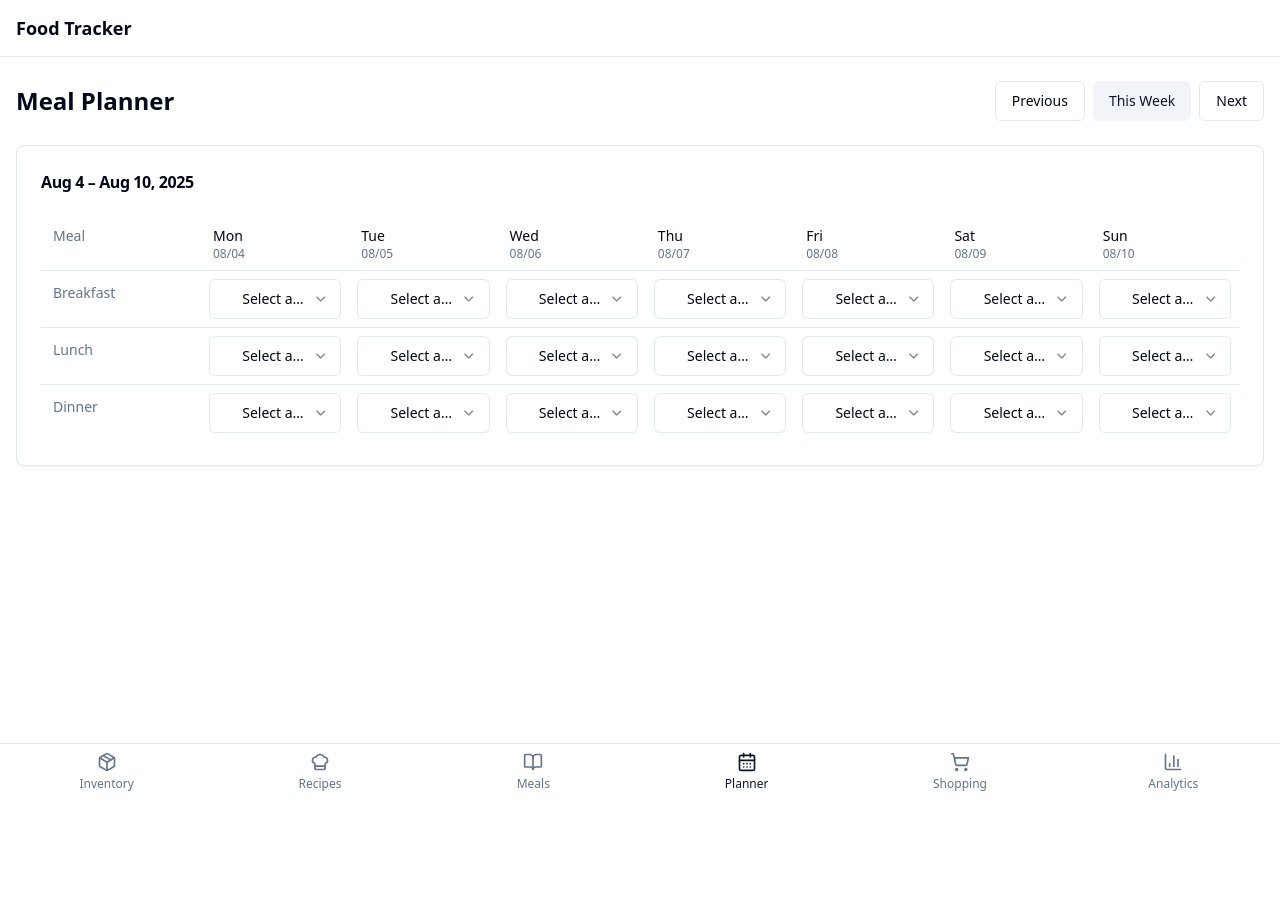
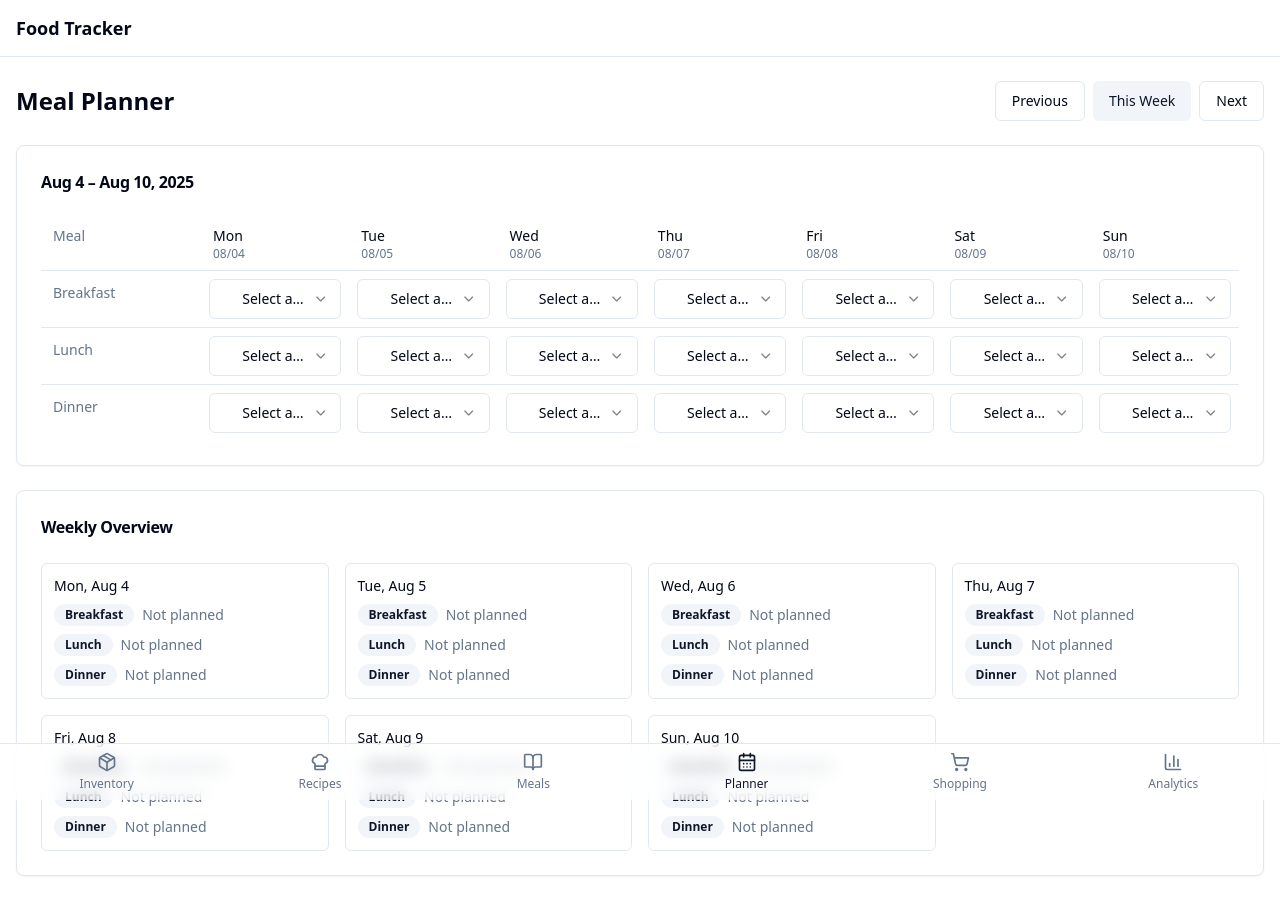
Before and after one commit to kosiuzo/uzo-food-tracking, a React (Vite) app: page /planner in a window 1280 px wide. Shown: the top 914 px of the page. Before the commit the page ends 800 px from the top, so only its background shows below. Built offline with nearby package versions, Linux system fonts and the light colour scheme.

Commit message:
Add visual meal planner view
Implement a weekly meal view in the planner to display all planned meals for the week in one place.

```diff
--- a/src/pages/Planner.tsx
+++ b/src/pages/Planner.tsx
@@ -13,6 +13,7 @@ import {
   SelectTrigger,
   SelectValue,
 } from '@/components/ui/select';
+import { Badge } from '@/components/ui/badge';
 import { addDays, addWeeks, eachDayOfInterval, format, startOfWeek } from 'date-fns';
 
 const mealTypes: MealType[] = ['breakfast', 'lunch', 'dinner'];
@@ -50,6 +51,13 @@ const Planner = () => {
     return entry?.recipeId;
   };
 
+  // Build a quick lookup for recipe names
+  const recipeMap = useMemo(() => {
+    const m = new Map<string, { id: string; name: string }>();
+    for (const r of allRecipes) m.set(r.id, { id: r.id, name: r.name });
+    return m;
+  }, [allRecipes]);
+
   return (
     <Layout>
       <section className="space-y-6">
@@ -59,7 +67,10 @@ const Planner = () => {
             <Button variant="outline" onClick={() => setWeekStart((d) => addWeeks(d, -1))}>
               Previous
             </Button>
-            <Button variant="secondary" onClick={() => setWeekStart(startOfWeek(new Date(), { weekStartsOn: 1 }))}>
+            <Button
+              variant="secondary"
+              onClick={() => setWeekStart(startOfWeek(new Date(), { weekStartsOn: 1 }))}
+            >
               This Week
             </Button>
             <Button variant="outline" onClick={() => setWeekStart((d) => addWeeks(d, 1))}>
@@ -68,6 +79,7 @@ const Planner = () => {
           </div>
         </header>
 
+        {/* Editable grid planner */}
         <Card>
           <CardHeader>
             <CardTitle className="text-base">
@@ -77,7 +89,10 @@ const Planner = () => {
           <CardContent>
             <div className="w-full overflow-x-auto">
               <div className="min-w-[800px]">
-                <div className="grid" style={{ gridTemplateColumns: `160px repeat(${days.length}, minmax(120px, 1fr))` }}>
+                <div
+                  className="grid"
+                  style={{ gridTemplateColumns: `160px repeat(${days.length}, minmax(120px, 1fr))` }}
+                >
                   <div className="px-3 py-2 text-sm font-medium text-muted-foreground">Meal</div>
                   {days.map((d) => (
                     <div key={d.toISOString()} className="px-3 py-2 text-sm font-medium">
@@ -88,7 +103,10 @@ const Planner = () => {
 
                   {mealTypes.map((meal) => (
                     <>
-                      <div key={`label-${meal}`} className="border-t px-3 py-3 text-sm capitalize text-muted-foreground">
+                      <div
+                        key={`label-${meal}`}
+                        className="border-t px-3 py-3 text-sm capitalize text-muted-foreground"
+                      >
                         {meal}
                       </div>
                       {days.map((d) => {
@@ -97,10 +115,7 @@ const Planner = () => {
                         return (
                           <div key={`${dateISO}-${meal}`} className="border-t p-2">
                             <div className="flex items-center gap-2">
-                              <Select
-                                value={currentValue}
-                                onValueChange={(val) => setMeal(dateISO, meal, val)}
-                              >
+                              <Select value={currentValue} onValueChange={(val) => setMeal(dateISO, meal, val)}>
                                 <SelectTrigger className="w-full">
                                   <SelectValue placeholder="Select a recipe" />
                                 </SelectTrigger>
@@ -126,11 +141,7 @@ const Planner = () => {
                                 </SelectContent>
                               </Select>
                               {currentValue && (
-                                <Button
-                                  variant="ghost"
-                                  size="sm"
-                                  onClick={() => clearMeal(dateISO, meal)}
-                                >
+                                <Button variant="ghost" size="sm" onClick={() => clearMeal(dateISO, meal)}>
                                   Clear
                                 </Button>
                               )}
@@ -145,6 +156,43 @@ const Planner = () => {
             </div>
           </CardContent>
         </Card>
+
+        {/* Weekly overview - visual summary */}
+        <Card>
+          <CardHeader>
+            <CardTitle className="text-base">Weekly Overview</CardTitle>
+          </CardHeader>
+          <CardContent>
+            <div className="grid grid-cols-1 gap-4 sm:grid-cols-2 lg:grid-cols-3 xl:grid-cols-4 2xl:grid-cols-7">
+              {days.map((d) => {
+                const dateISO = toISODate(d);
+                return (
+                  <article key={`overview-${dateISO}`} className="rounded-md border p-3">
+                    <div className="mb-2 text-sm font-medium">
+                      {format(d, 'EEE, MMM d')}
+                    </div>
+                    <ul className="space-y-2">
+                      {mealTypes.map((meal) => {
+                        const rid = valueFor(dateISO, meal);
+                        const name = rid ? recipeMap.get(rid)?.name : undefined;
+                        return (
+                          <li key={`ovr-${dateISO}-${meal}`} className="flex items-center gap-2">
+                            <Badge variant="secondary" className="capitalize">
+                              {meal}
+                            </Badge>
+                            <span className={name ? 'text-sm' : 'text-sm text-muted-foreground'}>
+                              {name ?? 'Not planned'}
+                            </span>
+                          </li>
+                        );
+                      })}
+                    </ul>
+                  </article>
+                );
+              })}
+            </div>
+          </CardContent>
+        </Card>
       </section>
     </Layout>
   );
```
